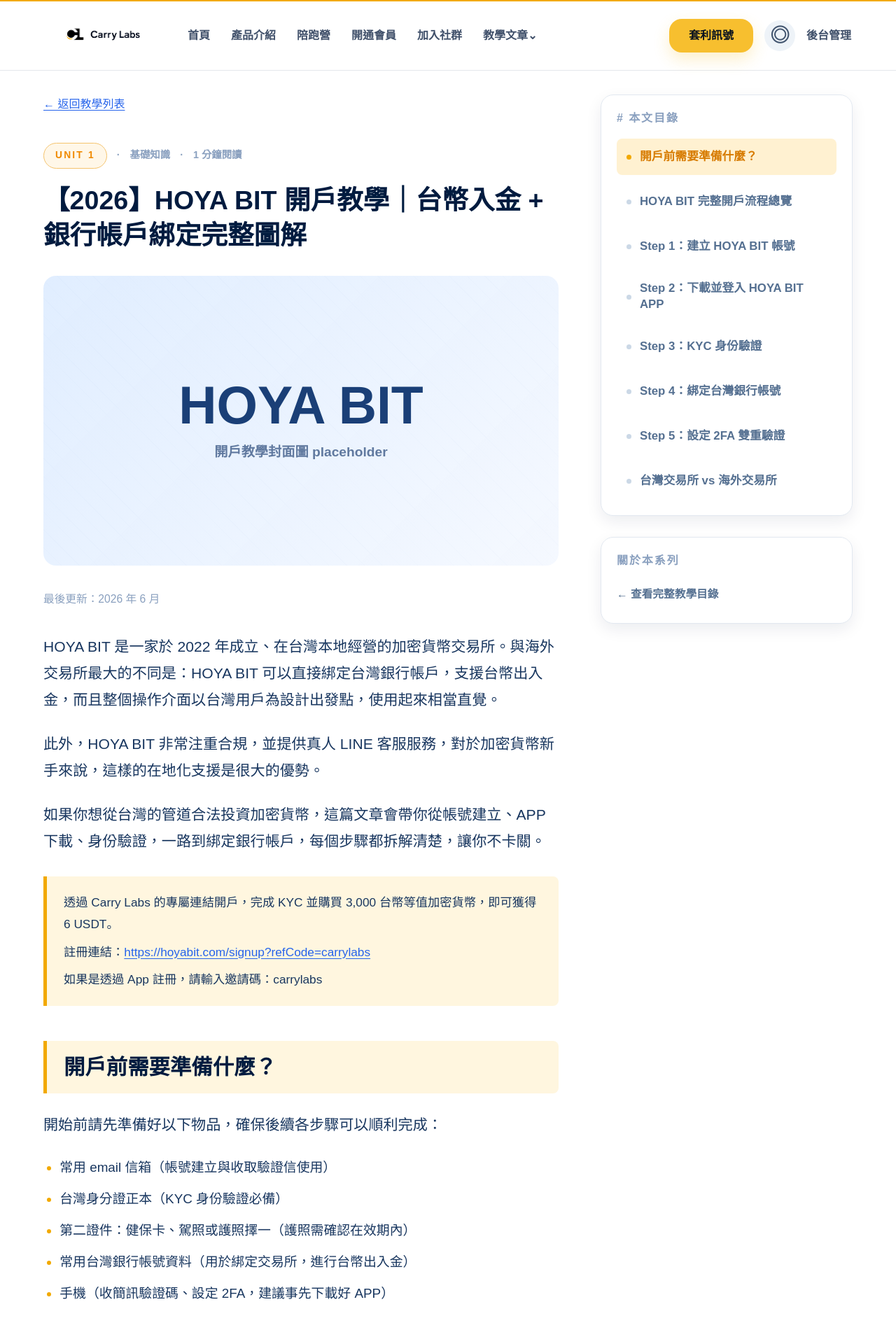
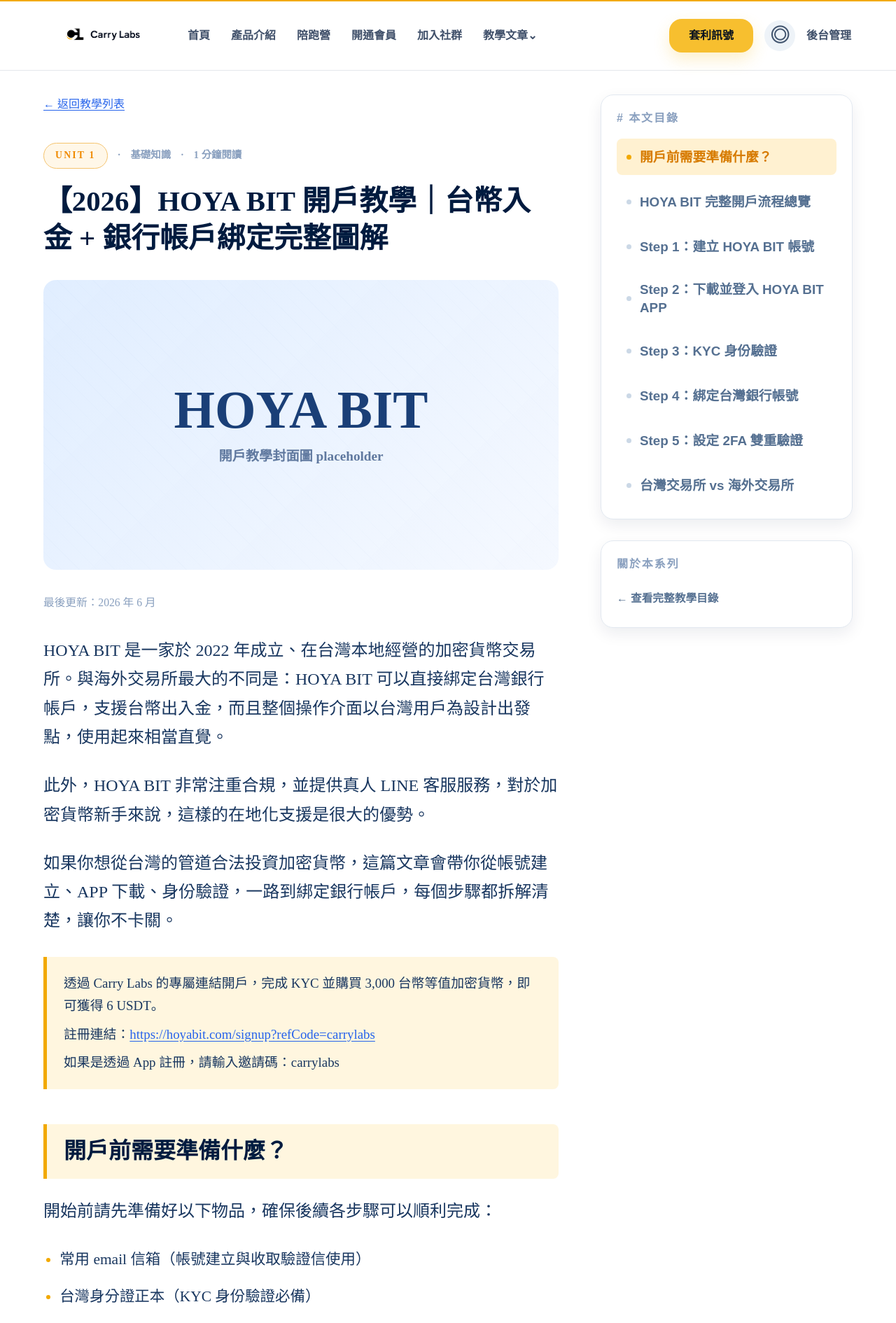
Before and after one commit to danny359-pixel/test_for_carrylabs, a React (Vite) app: page / in a window 1280 px wide. Shown: the top 1890 px of the page at 70% size. Built offline with nearby package versions, Linux system fonts and the light colour scheme.

Commit message:
Match article typography more closely

```diff
--- a/src/styles.css
+++ b/src/styles.css
@@ -117,6 +117,7 @@
 
 .article {
   min-width: 0;
+  font-family: "Noto Serif TC", "Songti TC", "PMingLiU", "MingLiU", serif;
 }
 
 .back-link {
@@ -155,8 +156,8 @@
 h1 {
   margin: 0 0 32px;
   color: #001b3f;
-  font-size: 2.35rem;
-  line-height: 1.35;
+  font-size: 2.55rem;
+  line-height: 1.32;
   letter-spacing: 0;
   font-weight: 900;
 }
@@ -207,40 +208,40 @@
   border-radius: 0 8px 8px 0;
   background: #fff6df;
   color: #001b3f;
-  font-size: 1.9rem;
+  font-size: 2rem;
   line-height: 1.35;
   letter-spacing: 0;
   font-weight: 900;
 }
 
 h3 {
-  margin: 44px 0 12px;
+  margin: 48px 0 14px;
   color: #001b3f;
-  font-size: 1.38rem;
+  font-size: 1.55rem;
   line-height: 1.45;
   letter-spacing: 0;
   font-weight: 900;
 }
 
 p {
-  margin: 0 0 24px;
+  margin: 0 0 28px;
   color: #18365f;
-  font-size: 1.32rem;
-  line-height: 1.82;
-  font-weight: 500;
+  font-size: 1.5rem;
+  line-height: 1.72;
+  font-weight: 400;
 }
 
 ul,
 ol {
-  margin: 0 0 30px;
+  margin: 0 0 34px;
   padding-left: 1.45rem;
   color: #18365f;
-  font-size: 1.18rem;
-  line-height: 1.85;
+  font-size: 1.34rem;
+  line-height: 1.9;
 }
 
 li {
-  margin: 10px 0;
+  margin: 12px 0;
 }
 
 li::marker {
@@ -257,7 +258,7 @@
 
 .note p {
   margin-bottom: 8px;
-  font-size: 1.08rem;
+  font-size: 1.18rem;
 }
 
 .note p:last-child {
@@ -396,7 +397,7 @@
   gap: 12px;
   border-radius: 8px;
   color: #557091;
-  font-size: 1.05rem;
+  font-size: 1.18rem;
   line-height: 1.35;
   font-weight: 900;
 }
@@ -571,27 +572,28 @@
   }
 
   h1 {
-    font-size: 1.95rem;
+    font-size: 2rem;
   }
 
   h2 {
     margin-top: 42px;
     padding: 14px 18px;
-    font-size: 1.5rem;
+    font-size: 1.58rem;
   }
 
   h3 {
-    font-size: 1.24rem;
+    font-size: 1.34rem;
     margin-top: 38px;
   }
 
   p {
-    font-size: 1.05rem;
+    font-size: 1.12rem;
+    line-height: 1.78;
   }
 
   ul,
   ol {
-    font-size: 1rem;
+    font-size: 1.08rem;
   }
 
   .cover-placeholder {
```
